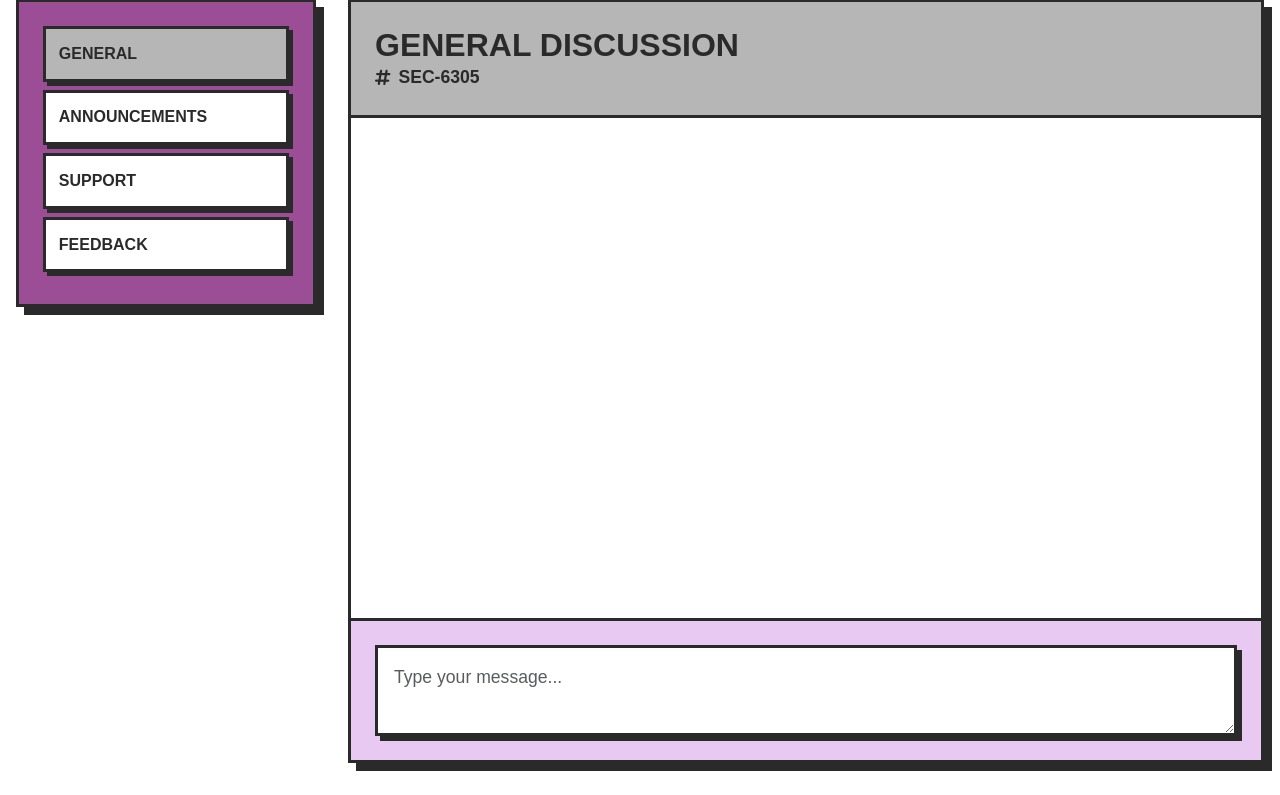
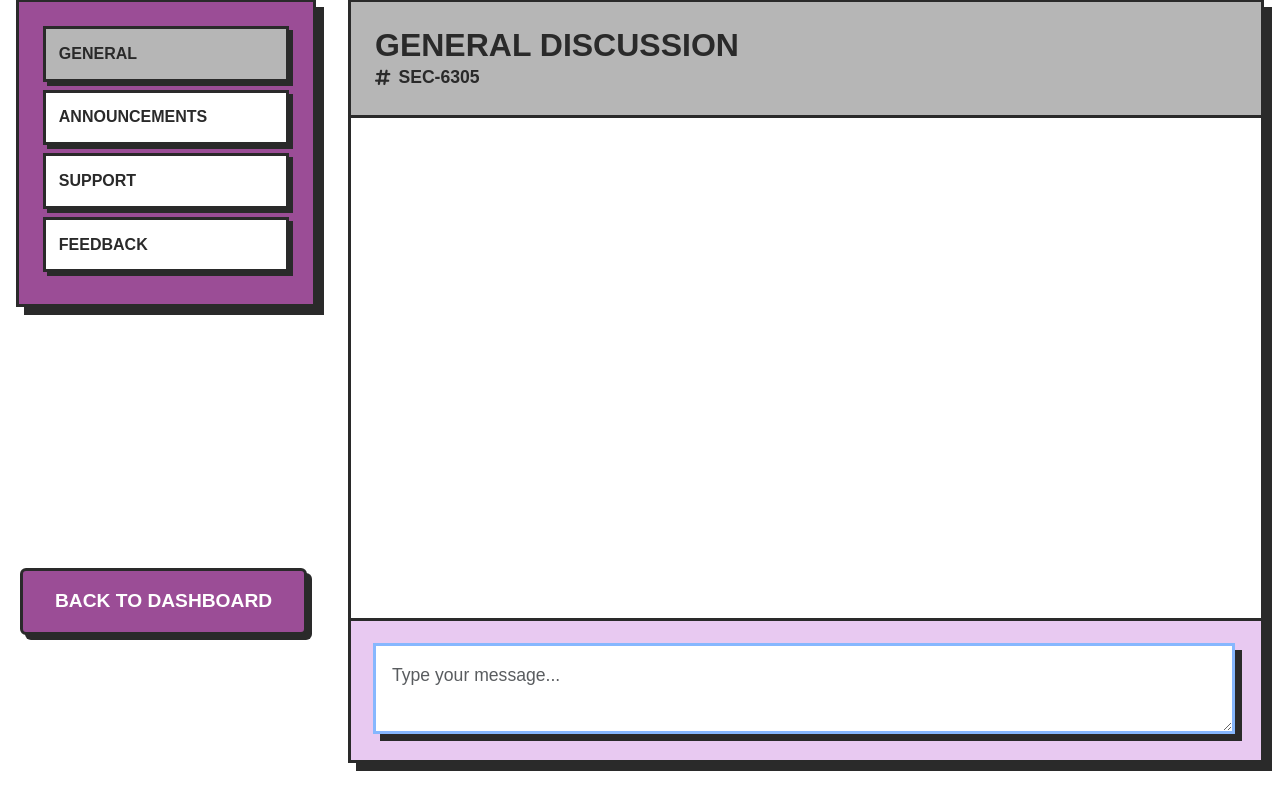
Before and after one commit to ritz541/filefortress, a Flask app: template app/templates/group_chat.html in a window 1280 px wide. Shown: the part 145-940 px from the top of the page. Run offline with Flask 3, Linux system fonts and the light colour scheme; the template is opened without the code that fills it, so the values that code supplies are empty.

Commit message:
UI changes to group_chat page and also added some javascript functions to position defulat cursor position on the message input field.

```diff
--- a/app/templates/group_chat.html
+++ b/app/templates/group_chat.html
@@ -112,6 +112,12 @@
         padding: 1rem;
         transition: all 0.2s ease;
       }
+      .message-content {
+        color: black; /* Makes the message text black */
+        font-weight: bold; /* Makes the message text bold */
+        line-height: 1.5;
+        font-size: 1.1rem;
+      }
 
       .message:hover {
         transform: translate(-2px, -2px);
@@ -222,6 +228,76 @@
         box-shadow: 4px 4px 0 var(--black);
         font-weight: 700;
       }
+
+      .back-to-dashboard-button {
+        position: fixed;
+        bottom: 20px; /* Adjust the distance from the bottom */
+        left: 20px; /* Adjust the distance from the left */
+        z-index: 1000; /* Ensure the button stays on top */
+      }
+
+      .back-to-dashboard-button button {
+        background: var(--primary);
+        color: var(--white);
+        font-weight: 700;
+        border: 3px solid var(--black);
+        padding: 1rem 2rem;
+        box-shadow: 5px 5px 0 var(--black);
+        transition: all 0.2s ease;
+        font-size: 1.2rem;
+        text-transform: uppercase;
+      }
+
+      .back-to-dashboard-button button:hover {
+        transform: translate(-2px, -2px);
+        box-shadow: 7px 7px 0 var(--black);
+        background: var(--secondary);
+        color: var(--black);
+      }
+    </style>
+
+    <style>
+      /* Ensure the input container stays at the bottom of the forum */
+      .forum-container {
+        flex: 1;
+        background: var(--white);
+        border: 3px solid var(--black);
+        box-shadow: 8px 8px 0 var(--black);
+        display: flex;
+        flex-direction: column;
+        justify-content: flex-end; /* Push content to the bottom */
+      }
+
+      .messages-container {
+        height: calc(100vh - 300px);
+        overflow-y: auto;
+        padding: 1.5rem;
+        display: flex;
+        flex-direction: column;
+        gap: 1.5rem;
+        background: var(--white);
+      }
+
+      .input-container {
+        padding: 1.5rem;
+        border-top: 3px solid var(--black);
+        background: var(--accent);
+      }
+
+      .form-control {
+        border: 3px solid var(--black);
+        border-radius: 0;
+        padding: 1rem;
+        font-size: 1.1rem;
+        box-shadow: 5px 5px 0 var(--black);
+        transition: all 0.2s ease;
+      }
+
+      .form-control:focus {
+        transform: translate(-2px, -2px);
+        box-shadow: 7px 7px 0 var(--black);
+        outline: none;
+      }
     </style>
   </head>
   <body>
@@ -287,7 +363,10 @@
         </div>
       </div>
     </div>
-
+    <!-- Button to go back to dashboard -->
+    <a href="{{ url_for('dashboard') }}" class="back-to-dashboard-button">
+      <button class="btn btn-dark">Back to Dashboard</button>
+    </a>
     <script src="https://cdn.jsdelivr.net/npm/bootstrap@5.3.2/dist/js/bootstrap.bundle.min.js"></script>
     <script>
       function scrollToBottom() {
@@ -295,9 +374,15 @@
         chatContainer.scrollTop = chatContainer.scrollHeight;
       }
 
-      scrollToBottom();
+      // Scroll to the bottom when the page loads
+      window.onload = function () {
+        scrollToBottom();
 
-      // Auto-refresh messages
+        // Set focus to the textarea
+        document.getElementById("message").focus();
+      };
+
+      // Auto-refresh messages every 3 seconds
       setInterval(function () {
         fetch(window.location.href)
           .then((response) => response.text())
```
